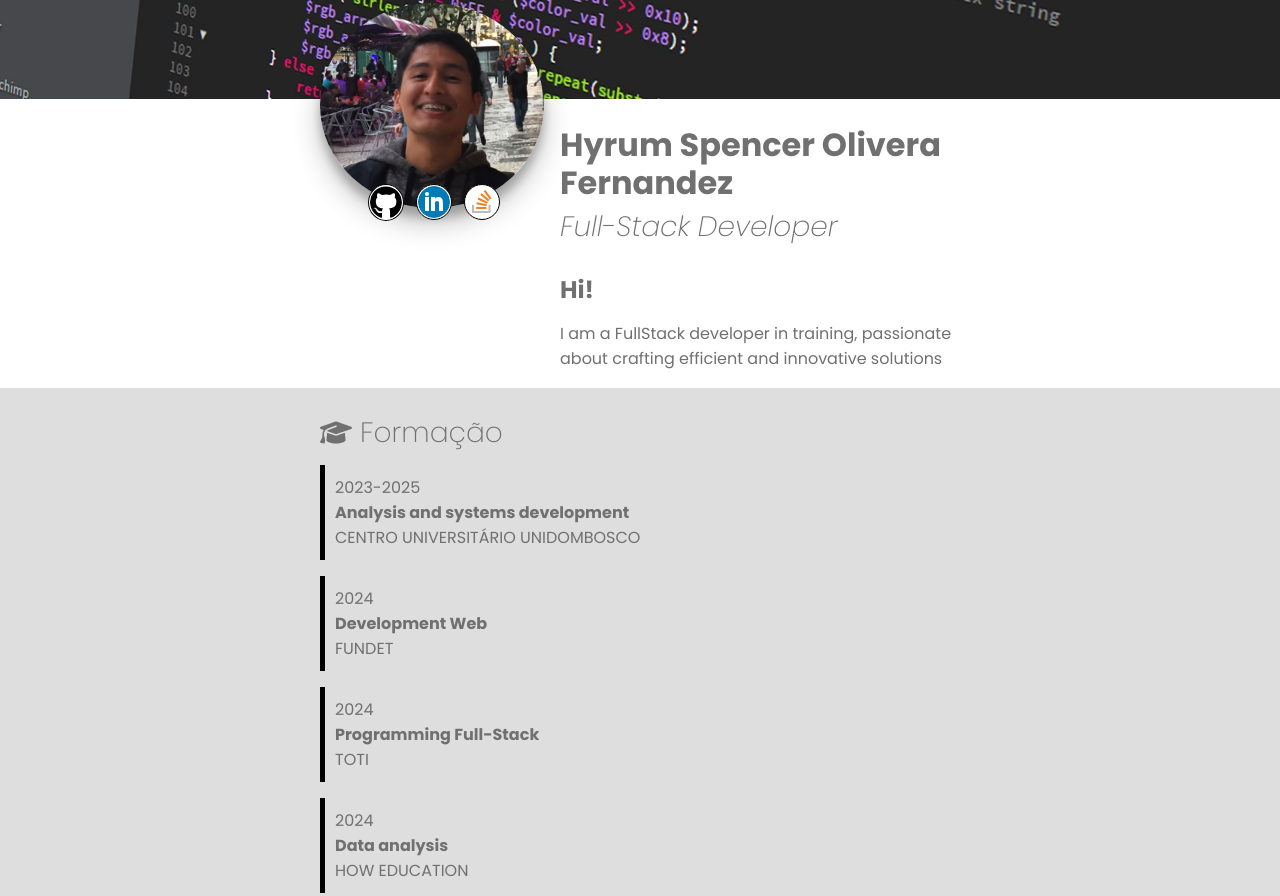
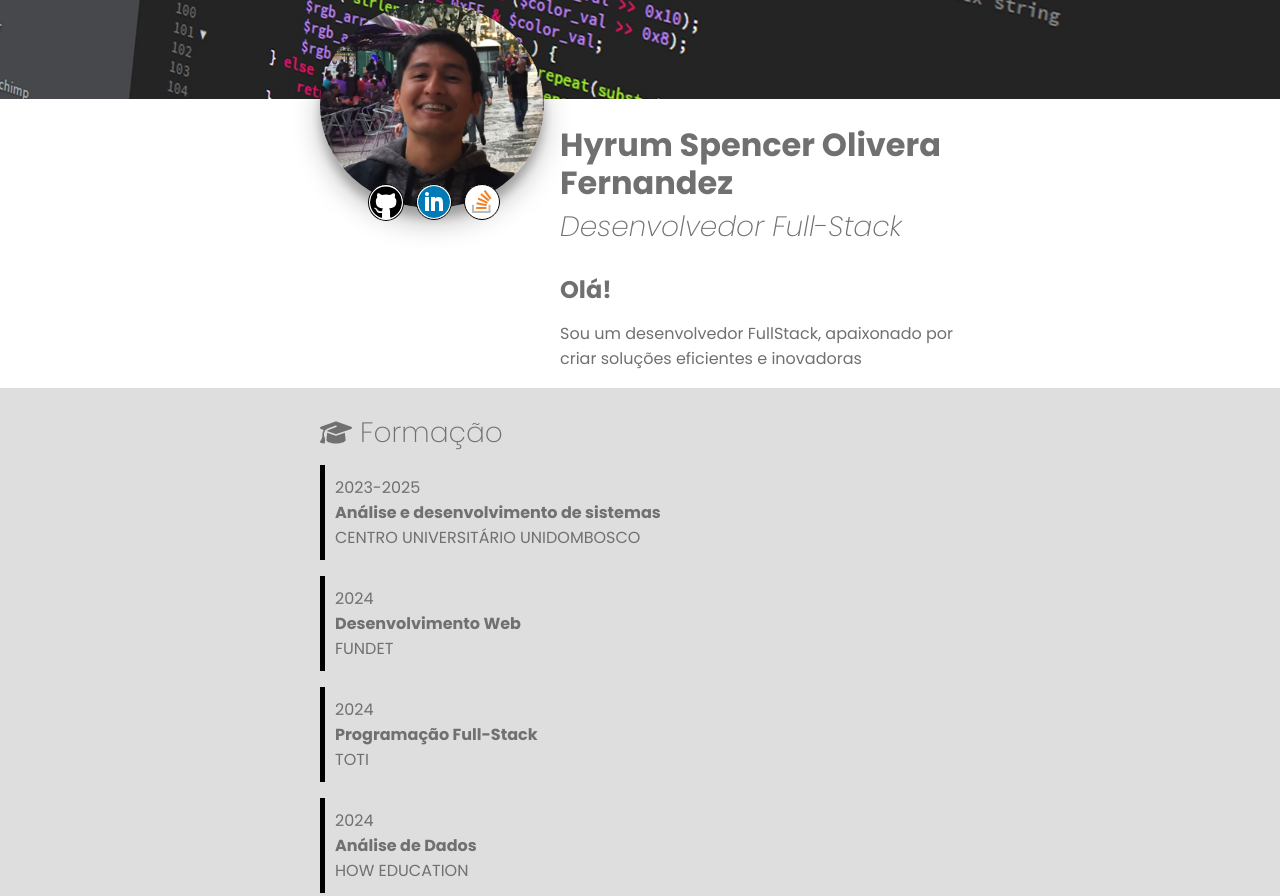
Before and after one commit to devHyrum/Portfolio, a plain HTML site: page index.html in a window 1280 px wide. Shown: the part 375-1271 px from the top of the page. Drawn offline with nearby package versions, Linux system fonts and the light colour scheme; no server answers.

Commit message:
portuguesLanguage

```diff
--- a/index.html
+++ b/index.html
@@ -44,9 +44,9 @@
                 </div>
                 <article>
                     <h2>Hyrum Spencer Olivera Fernandez</h2>
-                    <h3><i>Full-Stack Developer</i></h3>
-                    <h4>Hi!</h4>
-                    <p>I am a FullStack developer in training, passionate about crafting efficient and innovative solutions</p>
+                    <h3><i>Desenvolvedor Full-Stack</i></h3>
+                    <h4>Olá!</h4>
+                    <p>Sou um desenvolvedor FullStack, apaixonado por criar soluções eficientes e inovadoras</p>
                 </article>
             </div>
         </section>
@@ -57,28 +57,28 @@
                 <div class="section-content-1">
                     <ul>
                         <li>2023-2025</li>
-                        <li class="meio"><STRONg>Analysis and systems development</STRONg></li>
+                        <li class="meio"><STRONg>Análise e desenvolvimento de sistemas</STRONg></li>
                         <li><a href="https://unidombosco.edu.br/" target="_blank">Centro Universitário UniDomBosco</a></li>
                     </ul>
                 </div>
                 <div class="section-content-1">
                     <ul>
                         <li>2024</li>
-                        <li class="meio"><STRONg>Development Web</STRONg></li>
+                        <li class="meio"><STRONg>Desenvolvimento Web</STRONg></li>
                         <li><a href="https://www.fundaciondevalores.org/" target="_blank">Fundet</a></li>
                     </ul>
                 </div>
                 <div class="section-content-1">
                     <ul>
                         <li>2024</li>
-                        <li class="meio"><STRONg>Programming Full-Stack</STRONg></li>
+                        <li class="meio"><STRONg>Programação Full-Stack</STRONg></li>
                         <li><a href="https://totidiversidade.com.br/" target="_blank">Toti</a></li>
                     </ul>
                 </div>
                 <div class="section-content-1">
                     <ul>
                         <li>2024</li>
-                        <li class="meio"><STRONg>Data analysis</STRONg></li>
+                        <li class="meio"><STRONg>Análise de Dados</STRONg></li>
                         <li><a href="https://howedu.com.br/" target="_blank">How Education</a></li>
                     </ul>
                 </div>
```
